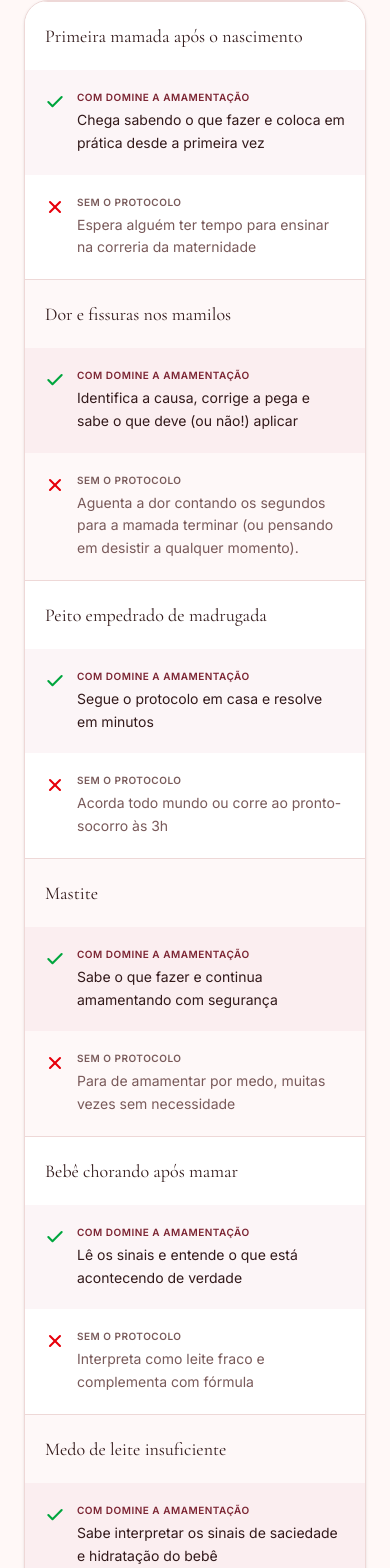
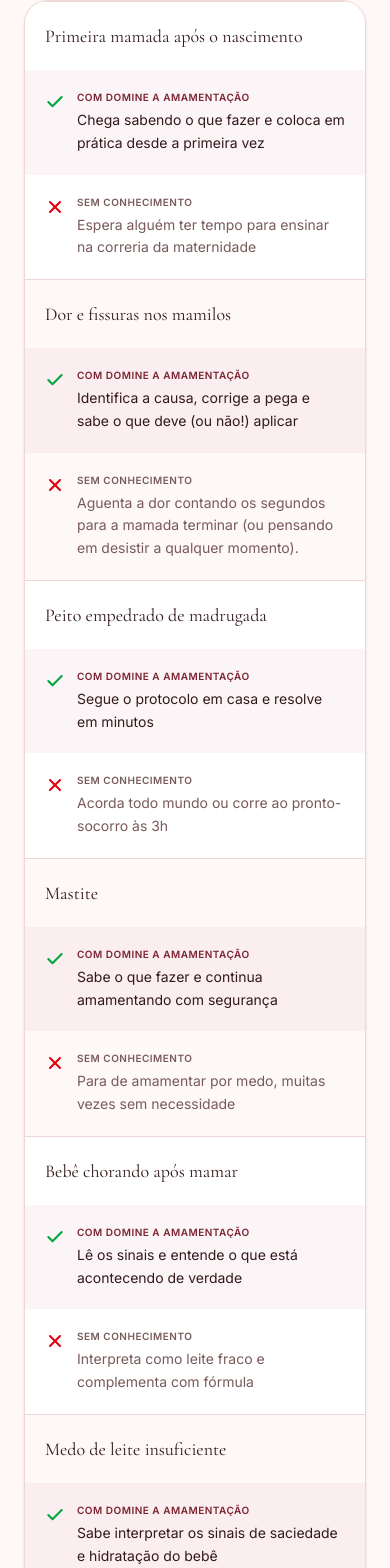
Before and after one commit to daltrovitor/lorenadeq, a Next.js app: page / in a window 390 px wide. Shown: the part 1873-3441 px from the top of the page. Built offline with nearby package versions, Linux system fonts and the light colour scheme.

Commit message:
Add Meta Pixel integration and update page translation copy

```diff
--- a/app/layout.tsx
+++ b/app/layout.tsx
@@ -1,5 +1,6 @@
 import type { Metadata, Viewport } from "next";
 import { Inter, Cormorant_Garamond, Dancing_Script } from "next/font/google";
+import Script from "next/script";
 import "./globals.css";
 
 const inter = Inter({
@@ -50,7 +51,32 @@
       lang="pt-BR"
       className={`${inter.variable} ${cormorant.variable} ${dancing.variable} h-full antialiased`}
     >
-      <body className="min-h-full flex flex-col">{children}</body>
+      <body className="min-h-full flex flex-col">
+        <Script id="meta-pixel" strategy="afterInteractive">
+          {`
+            !function(f,b,e,v,n,t,s)
+            {if(f.fbq)return;n=f.fbq=function(){n.callMethod?
+            n.callMethod.apply(n,arguments):n.queue.push(arguments)};
+            if(!f._fbq)f._fbq=n;n.push=n;n.loaded=!0;n.version='2.0';
+            n.queue=[];t=b.createElement(e);t.async=!0;
+            t.src=v;s=b.getElementsByTagName(e)[0];
+            s.parentNode.insertBefore(t,s)}(window, document,'script',
+            'https://connect.facebook.net/en_US/fbevents.js');
+            fbq('init', '673959250163272');
+            fbq('track', 'PageView');
+          `}
+        </Script>
+        <noscript>
+          <img
+            height="1"
+            width="1"
+            style={{ display: "none" }}
+            src="https://www.facebook.com/tr?id=673959250163272&ev=PageView&noscript=1"
+            alt=""
+          />
+        </noscript>
+        {children}
+      </body>
     </html>
   );
 }
--- a/app/page.tsx
+++ b/app/page.tsx
@@ -288,7 +288,7 @@
                 </svg>
                 Com Domine a Amamentação
               </div>
-              <div className="p-5">Sem o protocolo</div>
+              <div className="p-5">Sem conhecimento</div>
             </div>
 
             {/* Row 1 */}
@@ -309,7 +309,7 @@
                   <path d="m6 6 12 12"></path>
                 </svg>
                 <div className="flex flex-col">
-                  <span className="md:hidden text-[10px] font-semibold text-muted-foreground uppercase tracking-wider mb-1">Sem o protocolo</span>
+                  <span className="md:hidden text-[10px] font-semibold text-muted-foreground uppercase tracking-wider mb-1">Sem conhecimento</span>
                   <span className="text-sm leading-relaxed">Espera alguém ter tempo para ensinar na correria da maternidade</span>
                 </div>
               </div>
@@ -333,7 +333,7 @@
                   <path d="m6 6 12 12"></path>
                 </svg>
                 <div className="flex flex-col">
-                  <span className="md:hidden text-[10px] font-semibold text-muted-foreground uppercase tracking-wider mb-1">Sem o protocolo</span>
+                  <span className="md:hidden text-[10px] font-semibold text-muted-foreground uppercase tracking-wider mb-1">Sem conhecimento</span>
                   <span className="text-sm leading-relaxed">Aguenta a dor contando os segundos para a mamada terminar (ou pensando em desistir a qualquer momento).</span>
                 </div>
               </div>
@@ -357,7 +357,7 @@
                   <path d="m6 6 12 12"></path>
                 </svg>
                 <div className="flex flex-col">
-                  <span className="md:hidden text-[10px] font-semibold text-muted-foreground uppercase tracking-wider mb-1">Sem o protocolo</span>
+                  <span className="md:hidden text-[10px] font-semibold text-muted-foreground uppercase tracking-wider mb-1">Sem conhecimento</span>
                   <span className="text-sm leading-relaxed">Acorda todo mundo ou corre ao pronto-socorro às 3h</span>
                 </div>
               </div>
@@ -381,7 +381,7 @@
                   <path d="m6 6 12 12"></path>
                 </svg>
                 <div className="flex flex-col">
-                  <span className="md:hidden text-[10px] font-semibold text-muted-foreground uppercase tracking-wider mb-1">Sem o protocolo</span>
+                  <span className="md:hidden text-[10px] font-semibold text-muted-foreground uppercase tracking-wider mb-1">Sem conhecimento</span>
                   <span className="text-sm leading-relaxed">Para de amamentar por medo, muitas vezes sem necessidade</span>
                 </div>
               </div>
@@ -405,7 +405,7 @@
                   <path d="m6 6 12 12"></path>
                 </svg>
                 <div className="flex flex-col">
-                  <span className="md:hidden text-[10px] font-semibold text-muted-foreground uppercase tracking-wider mb-1">Sem o protocolo</span>
+                  <span className="md:hidden text-[10px] font-semibold text-muted-foreground uppercase tracking-wider mb-1">Sem conhecimento</span>
                   <span className="text-sm leading-relaxed">Interpreta como leite fraco e complementa com fórmula</span>
                 </div>
               </div>
@@ -429,7 +429,7 @@
                   <path d="m6 6 12 12"></path>
                 </svg>
                 <div className="flex flex-col">
-                  <span className="md:hidden text-[10px] font-semibold text-muted-foreground uppercase tracking-wider mb-1">Sem o protocolo</span>
+                  <span className="md:hidden text-[10px] font-semibold text-muted-foreground uppercase tracking-wider mb-1">Sem conhecimento</span>
                   <span className="text-sm leading-relaxed">Vive em dúvida se o bebê está cheio ou se precisa mamar mais</span>
                 </div>
               </div>
@@ -453,7 +453,7 @@
                   <path d="m6 6 12 12"></path>
                 </svg>
                 <div className="flex flex-col">
-                  <span className="md:hidden text-[10px] font-semibold text-muted-foreground uppercase tracking-wider mb-1">Sem o protocolo</span>
+                  <span className="md:hidden text-[10px] font-semibold text-muted-foreground uppercase tracking-wider mb-1">Sem conhecimento</span>
                   <span className="text-sm leading-relaxed">Vira noites e noites em claro, dando o peito toda vez que o bebê chora</span>
                 </div>
               </div>
```
